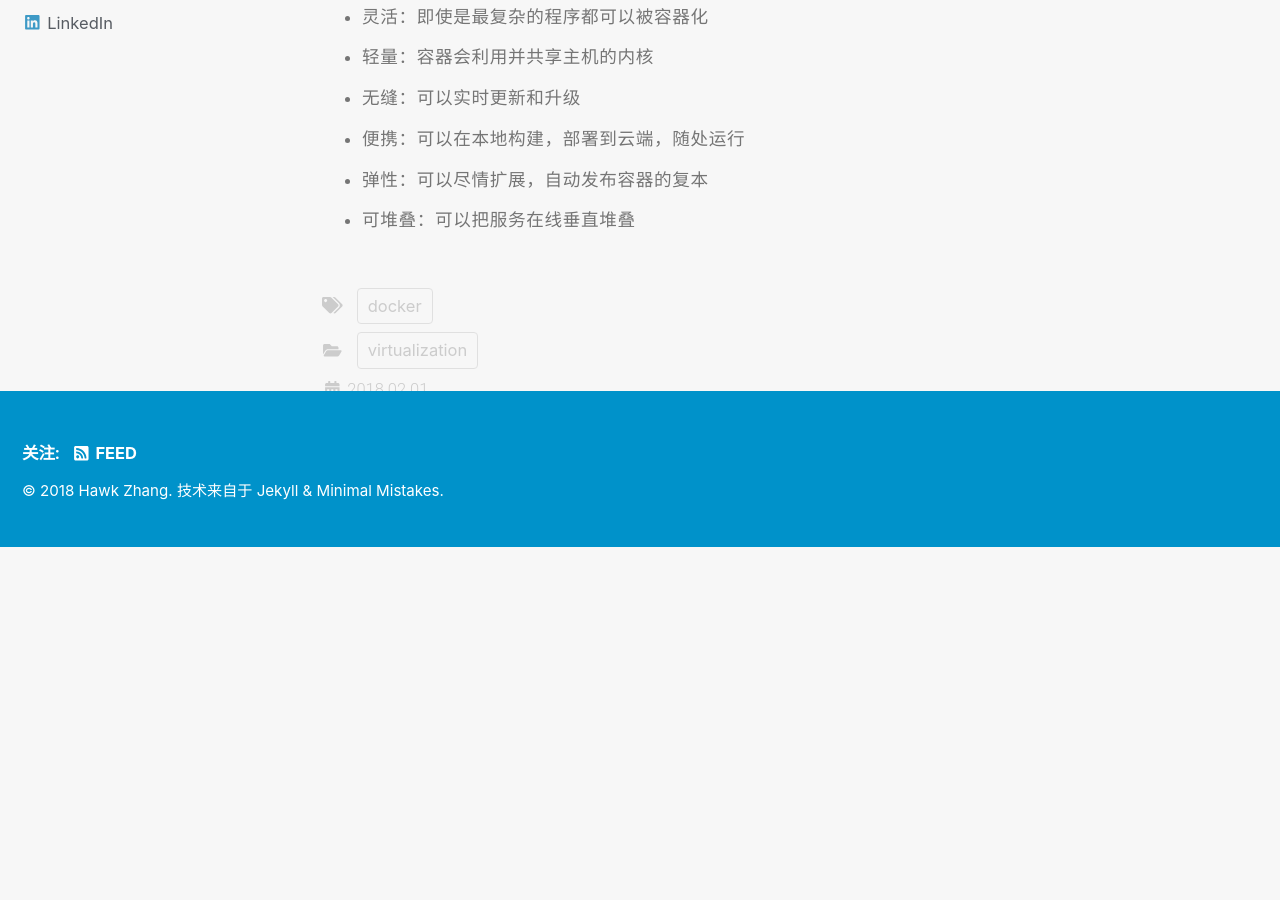
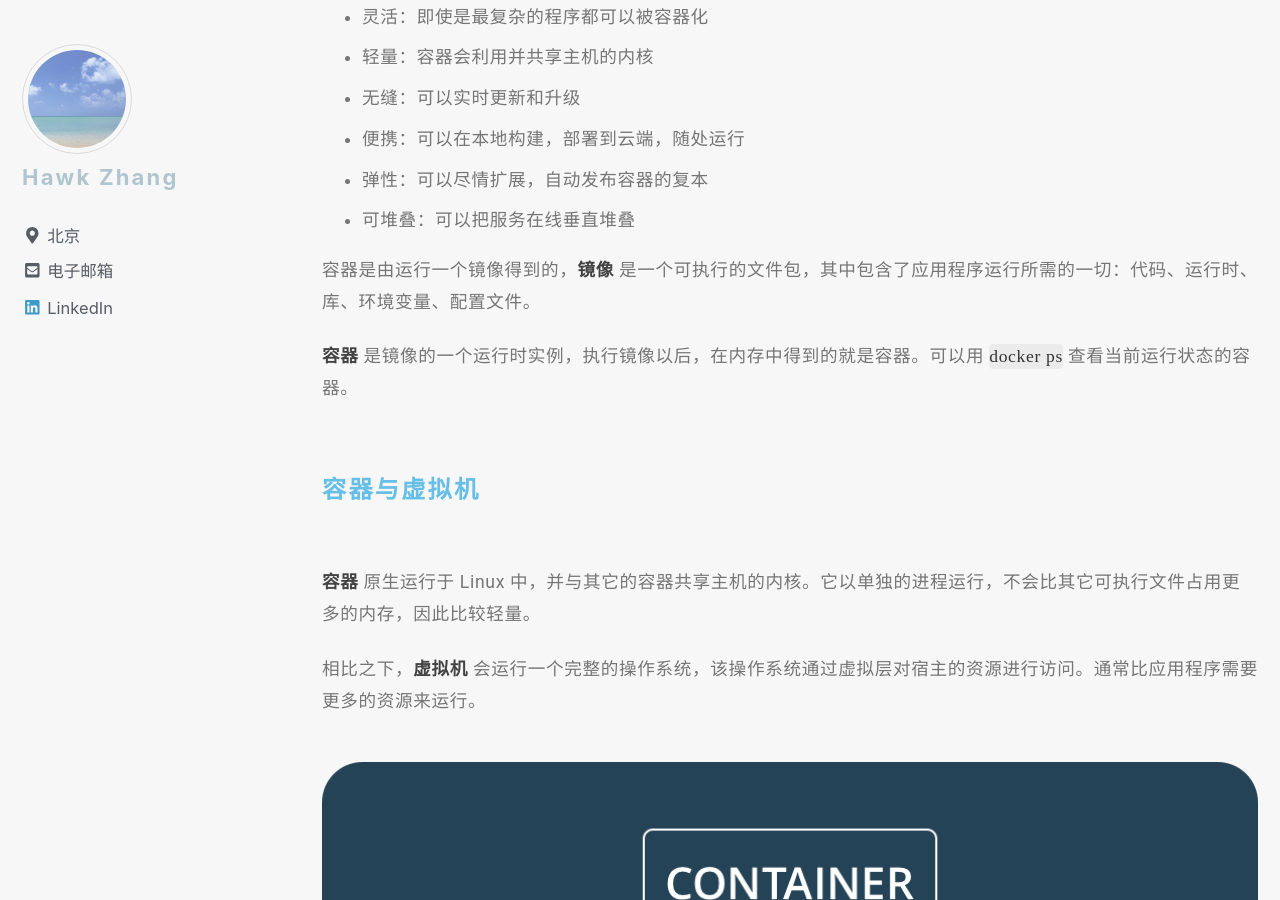
Before and after one commit to narru888/linotes_note, a Jekyll site: the page built from _posts/docker/2018-02-01-docker.basic.md, in a window 1280 px wide and 900 px high, scrolled down 1085 px. Built offline with Jekyll 4.4.1, drawn with Linux system fonts in a browser that asks for light colours; nearby versions of some CDN libraries; a script that is not in the unit is left out; before the commit the page ends 1632 px from its top, so only the background shows below that.

Commit message:
update on 2018-09-28 10:50:01 CST

```diff
--- a/_posts/docker/2018-02-01-docker.basic.md
+++ b/_posts/docker/2018-02-01-docker.basic.md
@@ -19,6 +19,10 @@
 
 
 
+
+
+
+
 ### Docker 的概念
 
 Docker 是一个平台，开发人员与管理员可以在容器中进行 **开发**、**部署**、**运行** 应用程序。用 Linux 容器进行部署应用称为容器化。容器不是一个新概念，但将其用于简化应用的部署却是一个新的概念。
@@ -31,3 +35,18 @@
 * 便携：可以在本地构建，部署到云端，随处运行
 * 弹性：可以尽情扩展，自动发布容器的复本
 * 可堆叠：可以把服务在线垂直堆叠
+
+容器是由运行一个镜像得到的，**镜像** 是一个可执行的文件包，其中包含了应用程序运行所需的一切：代码、运行时、库、环境变量、配置文件。
+
+**容器** 是镜像的一个运行时实例，执行镜像以后，在内存中得到的就是容器。可以用 `docker ps` 查看当前运行状态的容器。
+
+
+
+
+#### 容器与虚拟机
+
+**容器** 原生运行于 Linux 中，并与其它的容器共享主机的内核。它以单独的进程运行，不会比其它可执行文件占用更多的内存，因此比较轻量。
+
+相比之下，**虚拟机** 会运行一个完整的操作系统，该操作系统通过虚拟层对宿主的资源进行访问。通常比应用程序需要更多的资源来运行。
+
+{% include figure image_path="/assets/images/Container@2x.png" alt="容器" %} {% include figure image_path="/assets/images/VM@2x.png" alt="虚拟机" %}
```
Also changed, not shown: _drafts/clips.md (+1 -1 lines), assets/images/Container@2x.png (added), assets/images/VM@2x.png (added).
